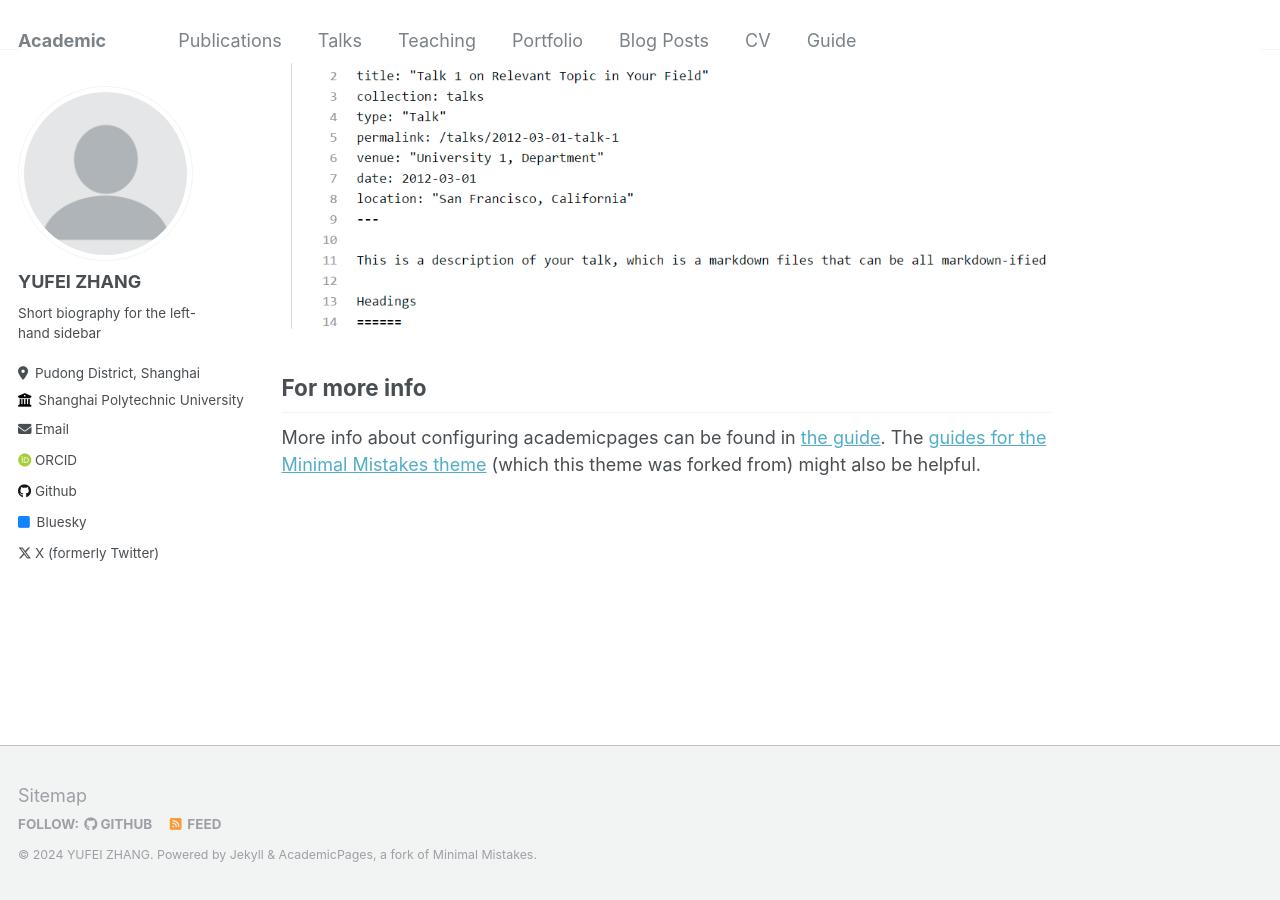
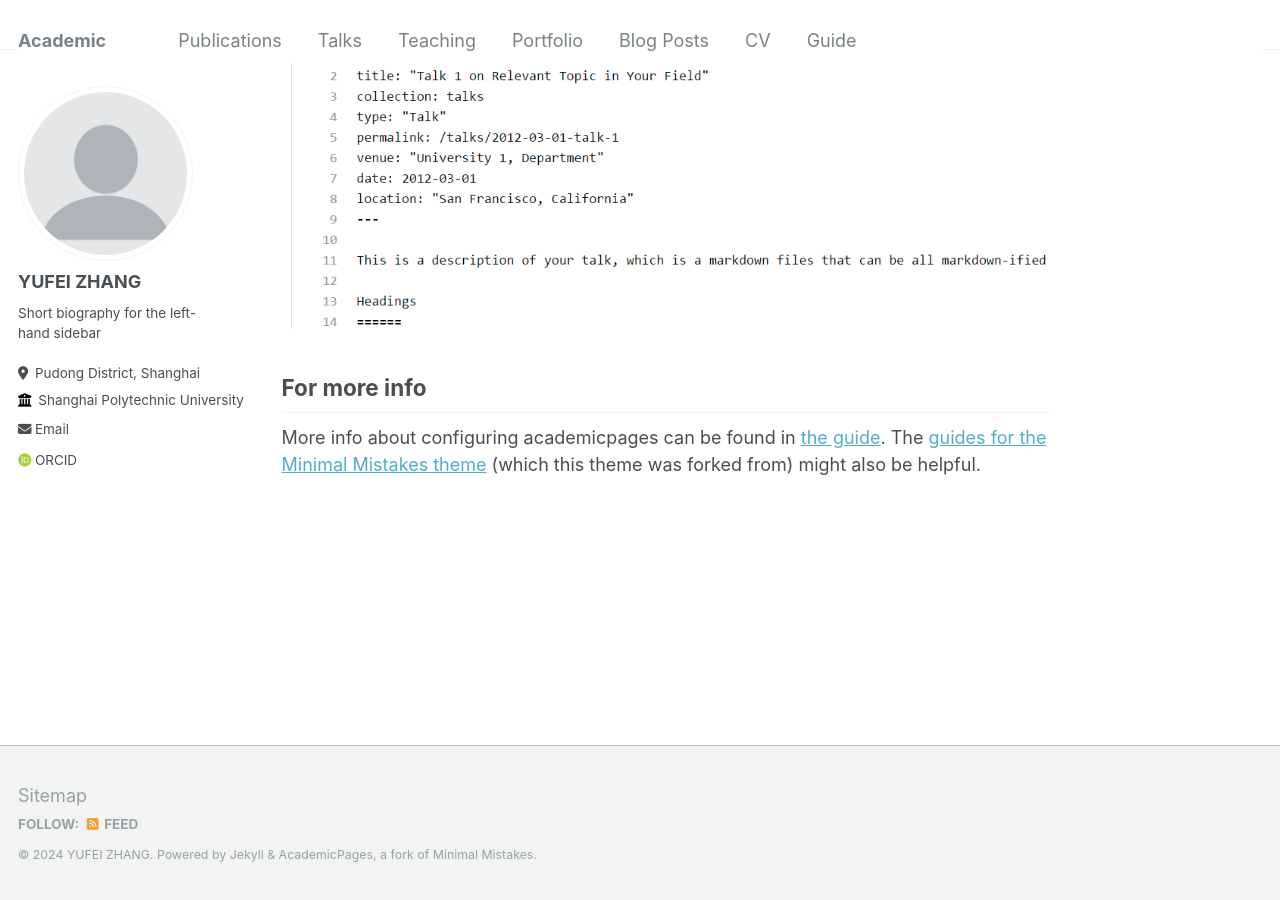
Before and after one commit to yfyaya/yfyaya.github.io, a Jekyll site: the page built from _pages/about.md, in a window 1280 px wide and 900 px high, scrolled down 2640 px. Built offline with Jekyll 4.4.1, drawn with Linux system fonts in a browser that asks for light colours; some web fonts are replaced.

Commit message:
Update _config.yml

```diff
--- a/_config.yml
+++ b/_config.yml
@@ -13,8 +13,8 @@ title_separator          : "-"
 name                     : &name "YUFEI ZHANG"
 description              : &description "personal description"
 url                      : https://yfyaya.github.io # the base hostname & protocol for your site e.g. "https://mmistakes.github.io"
-baseurl                  : "" # the subpath of your site, e.g. "/blog"
-repository               : "academicpages/academicpages.github.io"
+#baseurl                  : "" # the subpath of your site, e.g. "/blog"
+#repository               : "academicpages/academicpages.github.io"
 
 # Site Author - The following control what appear as part of the author content on the side bar.
 #               If a field is blank the icon and link will not appear, otherwise it will be shown.
@@ -39,38 +39,38 @@ author:
   #researchgate     : # URL
 
   # Repositories and software development
-  bitbucket        : # Username - Update with your username on the site
-  codepen          : # Username
-  dribbble         : # Username
-  github           : "academicpages"
-  kaggle           : # Username
-  stackoverflow    : # User number or user number and name (i.e., use "1" or "1/jeff-atwood")
+  # bitbucket        : # Username - Update with your username on the site
+  # codepen          : # Username
+  # dribbble         : # Username
+  # github           : "academicpages"
+  # kaggle           : # Username
+  # stackoverflow    : # User number or user number and name (i.e., use "1" or "1/jeff-atwood")
 
-  # Social media
-  bluesky          : "bsky.app" # Replace this with you Bluesky username
-  facebook         : # Username
-  flickr           : # Username
-  foursquare       : # Username
-  goodreads        : # Username
-  google_plus      : # Username
-  keybase          : # Username
-  instagram        : # Username
-  lastfm           : # Username
-  linkedin         : # Username
-  mastodon         : # URL
-  medium           : # URL
-  pinterest        : # Username
-  soundcloud       : # Username
-  steam            : # Username
-  telegram         : # URL
-  tumblr           : # Username
-  twitter          : "UniofOxford"  # Replace this with your X / Twitter handle
-  vine             : # Username
-  weibo            : # Username
-  wikipedia        : # Username
-  xing             : # Username
-  youtube          : # Username
-  zhihu            : # URL
+  # # Social media
+  # bluesky          : "bsky.app" # Replace this with you Bluesky username
+  # facebook         : # Username
+  # flickr           : # Username
+  # foursquare       : # Username
+  # goodreads        : # Username
+  # google_plus      : # Username
+  # keybase          : # Username
+  # instagram        : # Username
+  # lastfm           : # Username
+  # linkedin         : # Username
+  # mastodon         : # URL
+  # medium           : # URL
+  # pinterest        : # Username
+  # soundcloud       : # Username
+  # steam            : # Username
+  # telegram         : # URL
+  # tumblr           : # Username
+  # #twitter          : "UniofOxford"  # Replace this with your X / Twitter handle
+  # vine             : # Username
+  # weibo            : # Username
+  # wikipedia        : # Username
+  # xing             : # Username
+  # youtube          : # Username
+  # zhihu            : # URL
 
 
 # Site Settings
```
